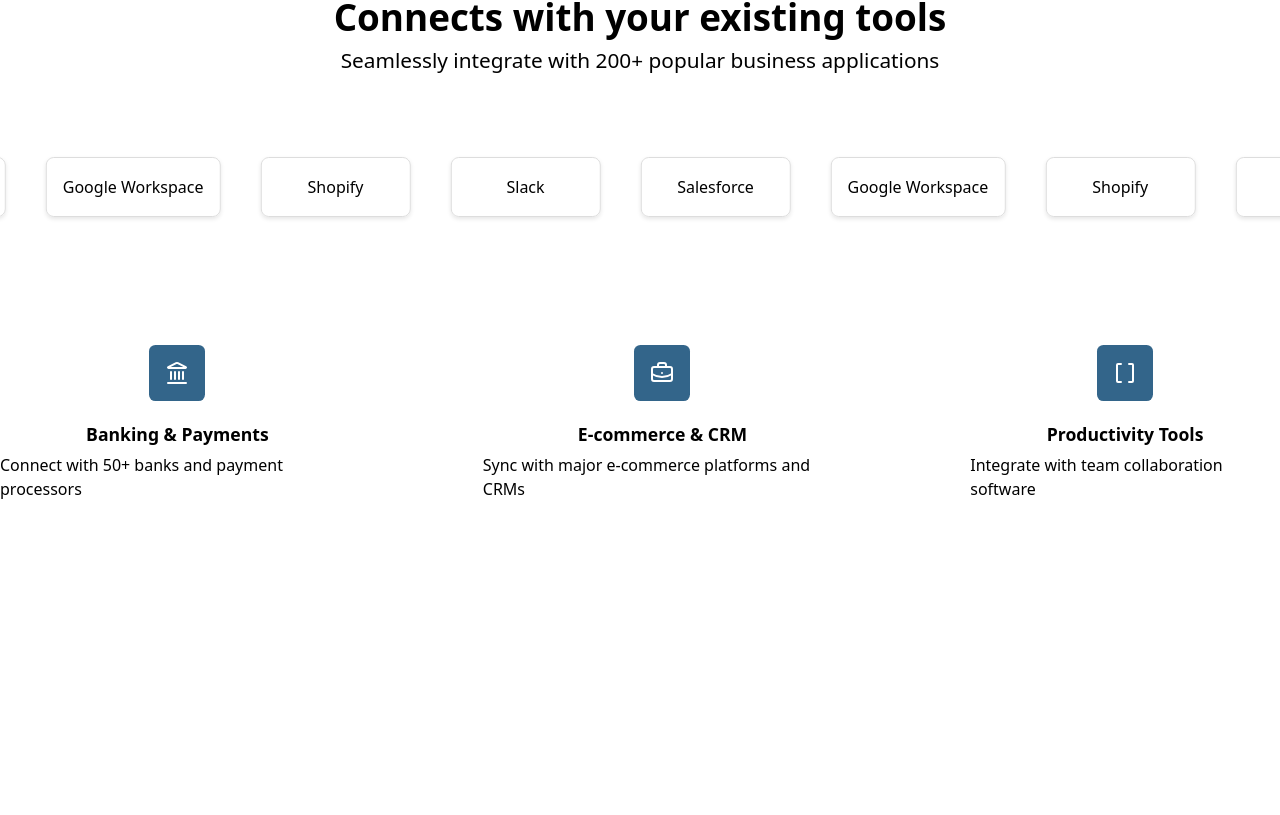
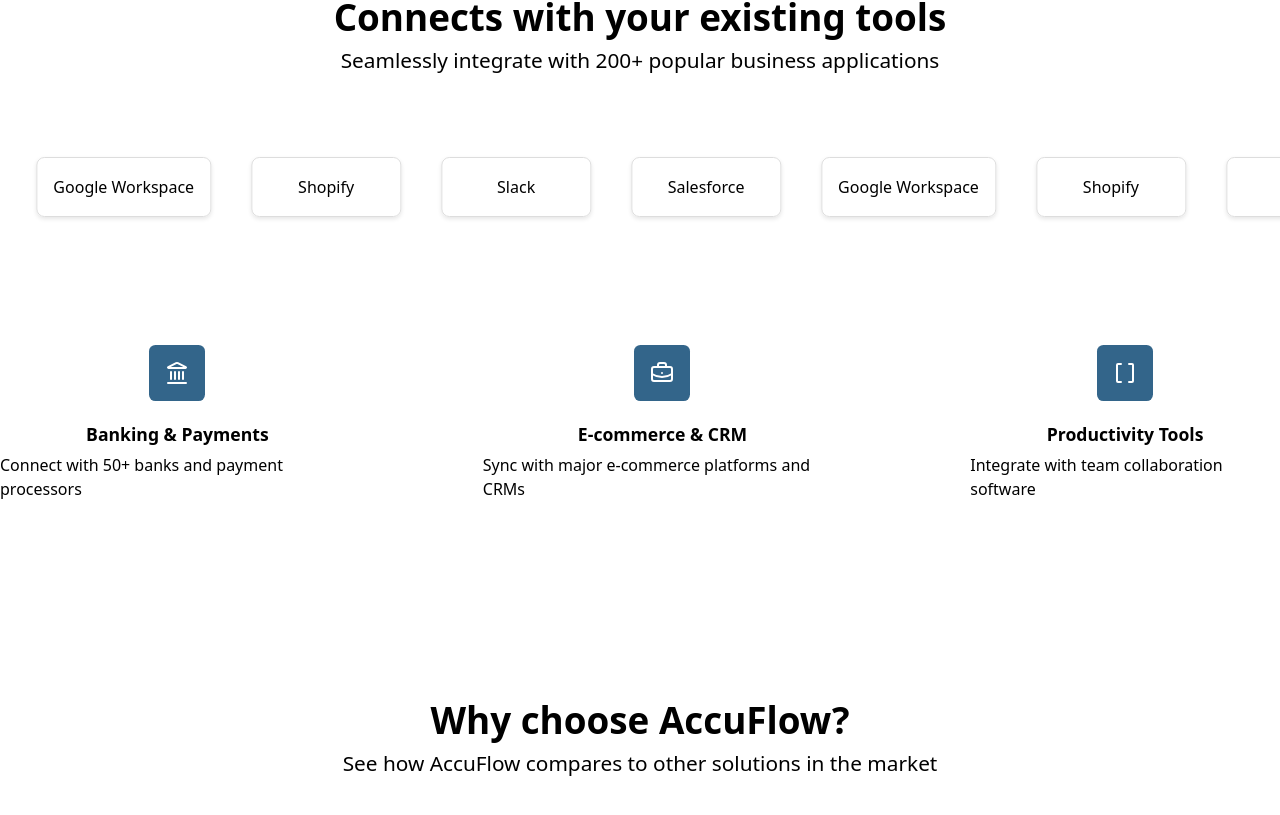
Before and after one commit to AsifulAhsan/AccuFlow, a React (Vite) app: page / in a window 1280 px wide. Shown: the part 5091-5906 px from the top of the page. Before the commit the page ends 5720 px from the top, so only its background shows below. Built offline with nearby package versions, Linux system fonts and the light colour scheme.

Commit message:
Adjusting Comparison Section

```diff
--- /dev/null
+++ b/src/components/ComparisonSection/ComparisonSection.jsx
@@ -0,0 +1,17 @@
+import React from "react";
+import styles from "../ComparisonSection/ComparisonSection.module.css";
+
+function ComparisonSection() {
+  return (
+    <div>
+      <div className={styles.sectionDiv}>
+        <h1 className={styles.sectionH1}>Why choose AccuFlow?</h1>
+        <p className={styles.sectionP}>
+          See how AccuFlow compares to other solutions in the market
+        </p>
+      </div>
+    </div>
+  );
+}
+
+export default ComparisonSection;
--- /dev/null
+++ b/src/components/ComparisonSection/ComparisonSection.module.css
@@ -0,0 +1,14 @@
+.sectionDiv {
+    display: flex;
+    flex-direction: column;
+    justify-content: center;
+    align-items: center;
+    margin: 12rem 0;
+}
+.sectionH1 {
+    font-size: 2.3rem;
+    font-weight: 700;
+}
+.sectionP {
+    font-size: 1.3rem;
+}
--- a/src/components/LandingPage/LandingPage.jsx
+++ b/src/components/LandingPage/LandingPage.jsx
@@ -5,6 +5,7 @@ import Banner from "./../Banner/Banner";
 import FeatureSection from "./../FeatureSection/FeatureSection";
 import CardSection from "./../CardSection/CardSection";
 import IntegratesSection from "./../IntegratesSection/IntegratesSection";
+import ComparisonSection from './../ComparisonSection/ComparisonSection';
 
 function LandingPage() {
   return (
@@ -15,6 +16,7 @@ function LandingPage() {
       <FeatureSection />
       <CardSection />
       <IntegratesSection />
+      <ComparisonSection/>
     </div>
   );
 }
```
